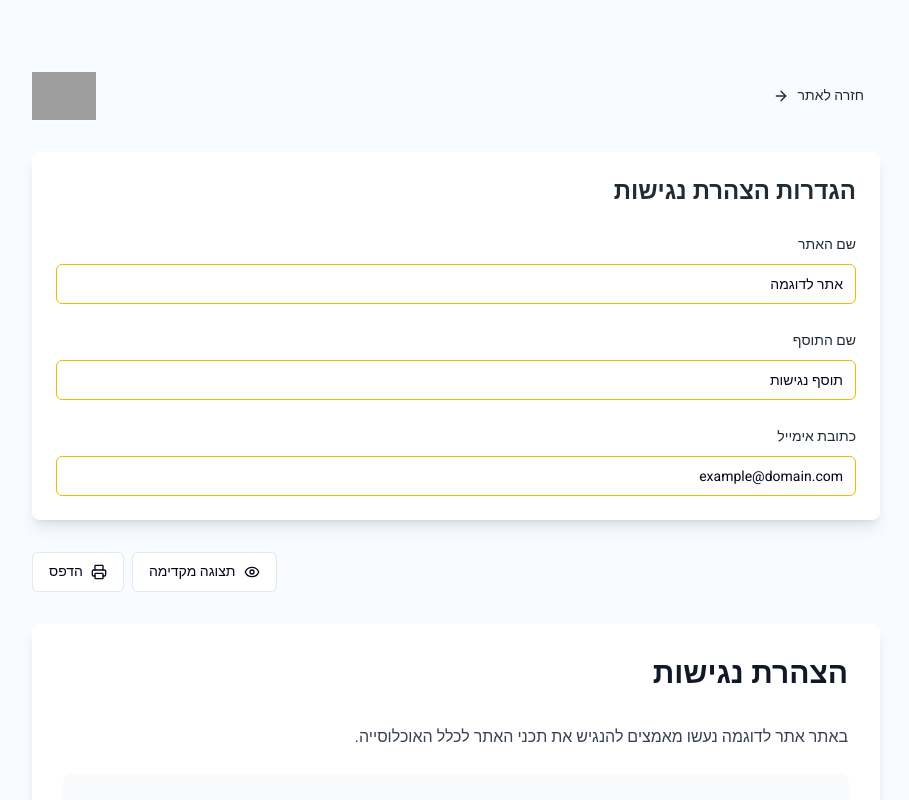
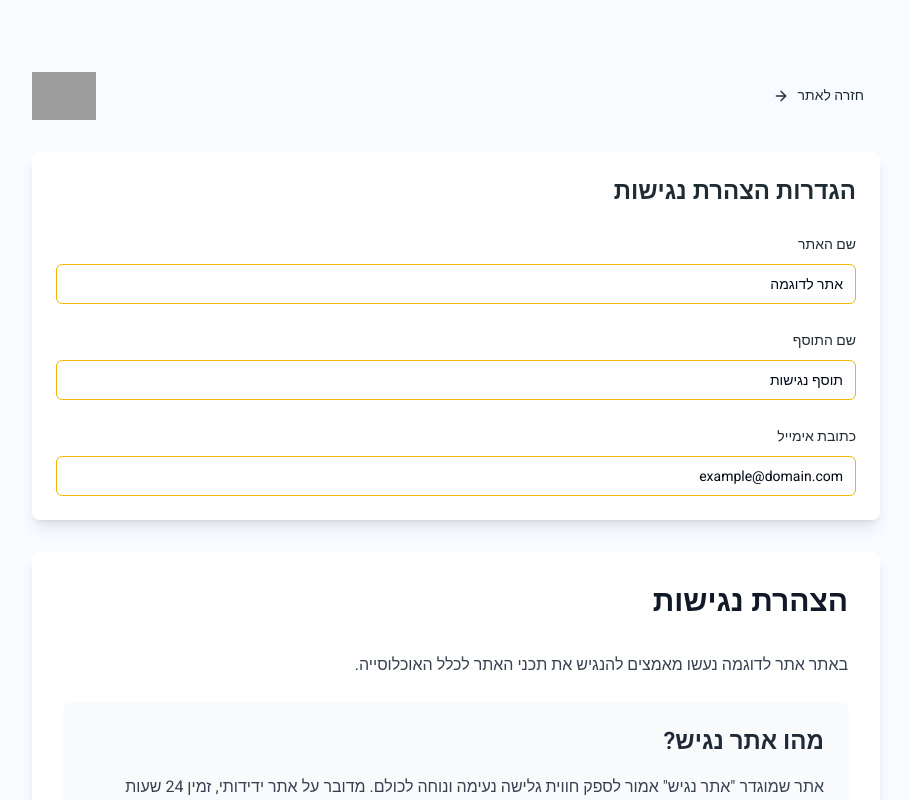
Before and after one commit to Admont555/Accessibility-generator, a React (Vite) app: page / in a window 1280 px wide. Shown: the top 800 px of the page, without its empty margins (184-1093 px from the left). Built offline with nearby package versions, Linux system fonts and the light colour scheme; grey boxes are pictures that could not be loaded.

Commit message:
Remove preview and print buttons
Removed the preview and print buttons from the accessibility statement page.

```diff
--- a/src/components/AccessibilityStatement.tsx
+++ b/src/components/AccessibilityStatement.tsx
@@ -1,26 +1,20 @@
 
 import { format } from "date-fns";
-import { Loader2 } from "lucide-react";
 import { useState } from "react";
 
 interface AccessibilityStatementProps {
   siteName: string;
   pluginName: string;
   email: string;
-  isPreview?: boolean;
 }
 
-const AccessibilityStatement = ({ siteName, pluginName, email, isPreview = false }: AccessibilityStatementProps) => {
+const AccessibilityStatement = ({ siteName, pluginName, email }: AccessibilityStatementProps) => {
   const currentDate = format(new Date(), "dd/MM/yyyy");
   const [isCopying, setIsCopying] = useState(false);
 
-  const mainContentClass = isPreview
-    ? "opacity-50 pointer-events-none select-none"
-    : "";
-
   return (
     <div className="relative mb-12">
-      <div className={`bg-white rounded-lg shadow-lg p-6 md:p-8 transition-all ${mainContentClass}`}>
+      <div className="bg-white rounded-lg shadow-lg p-6 md:p-8 transition-all">
         <div id="main-content">
           <h1 className="text-3xl font-bold mb-8 text-gray-900">הצהרת נגישות</h1>
 
@@ -94,14 +88,6 @@ const AccessibilityStatement = ({ siteName, pluginName, email, isPreview = false
           </footer>
         </div>
       </div>
-
-      {isPreview && (
-        <div className="absolute inset-0 flex items-center justify-center bg-black/5 rounded-lg pointer-events-none">
-          <div className="bg-white p-4 rounded-md shadow-lg">
-            <p className="text-lg font-semibold">מצב תצוגה מקדימה</p>
-          </div>
-        </div>
-      )}
     </div>
   );
 };
--- a/src/pages/Index.tsx
+++ b/src/pages/Index.tsx
@@ -4,7 +4,7 @@ import AccessibilityStatement from "@/components/AccessibilityStatement";
 import { Input } from "@/components/ui/input";
 import { Label } from "@/components/ui/label";
 import { Button } from "@/components/ui/button";
-import { ArrowRight, Printer, Eye } from "lucide-react";
+import { ArrowRight } from "lucide-react";
 
 const Index = () => {
   const [formData, setFormData] = useState({
@@ -12,7 +12,6 @@ const Index = () => {
     pluginName: "תוסף נגישות",
     email: "example@domain.com",
   });
-  const [isPreview, setIsPreview] = useState(false);
 
   const handleInputChange = (e: React.ChangeEvent<HTMLInputElement>) => {
     const { name, value } = e.target;
@@ -24,10 +23,6 @@ const Index = () => {
 
   const validateEmail = (email: string) => {
     return /^[^\s@]+@[^\s@]+\.[^\s@]+$/.test(email);
-  };
-
-  const handlePrint = () => {
-    window.print();
   };
 
   return (
@@ -98,30 +93,10 @@ const Index = () => {
           </div>
         </div>
 
-        <div className="flex gap-2 justify-end mb-4 flex-wrap">
-          <Button
-            onClick={() => setIsPreview(!isPreview)}
-            variant="outline"
-            className="gap-2"
-          >
-            <Eye className="h-4 w-4" />
-            {isPreview ? 'ערוך' : 'תצוגה מקדימה'}
-          </Button>
-          <Button
-            onClick={handlePrint}
-            variant="outline"
-            className="gap-2"
-          >
-            <Printer className="h-4 w-4" />
-            הדפס
-          </Button>
-        </div>
-
         <AccessibilityStatement
           siteName={formData.siteName}
           pluginName={formData.pluginName}
           email={formData.email}
-          isPreview={isPreview}
         />
       </div>
     </div>
```
